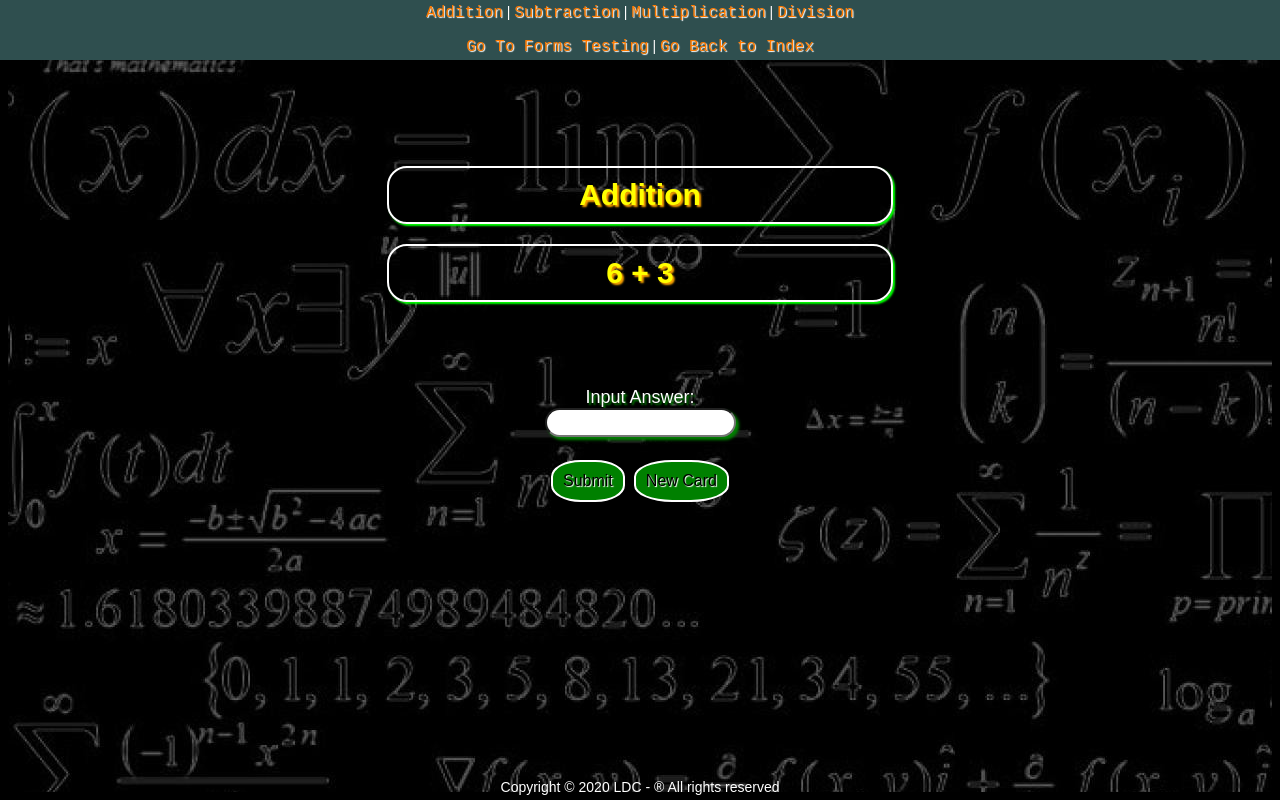
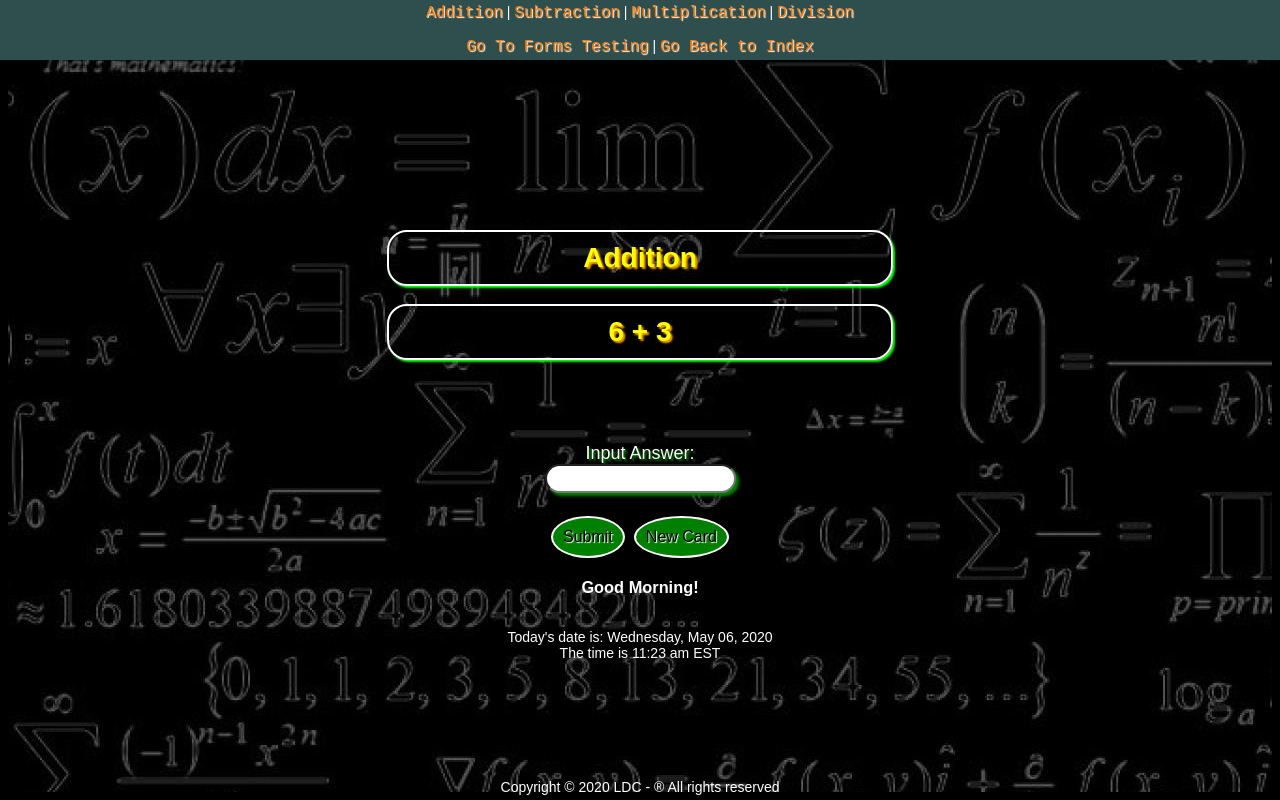
Before and after one commit to takeaimnfire/php-course, a PHP site: page /addition.php in a window 1280 px wide. Run offline with PHP 8.4, Linux system fonts and the light colour scheme; data that the repository does not hold is empty.

Commit message:
added time greeting to all

```diff
--- a/addition.php
+++ b/addition.php
@@ -17,7 +17,7 @@
         ?>
         </div>
         <br/><br/>
-        <h1 style="margin-top: 10%; text-align: center; font-family: Arial;">Addition</h1>
+        <h1 style="margin-top: 15%; text-align: center; font-family: Arial;">Addition</h1>
 
         <h1 style="text-align: center; font-family: Arial;">
         <?php
@@ -55,6 +55,11 @@
             <button type="submit" id="button" class="button">Submit</button> <button type="button" onClick="history.go(0)" value="Refresh" id="button" class="button">New Card</button>
 
         </form>
+        <div style="text-align: center;" id="welcome">
+        <?php
+            include('time.php')
+        ?>
+        </div>
         <div style="position: fixed; bottom: 0; left: 0; right: 0; margin-bottom: 5px; text-align: center;">
         <?php
         include('footer.php');
--- a/css/style.css
+++ b/css/style.css
@@ -48,7 +48,7 @@ a:hover, a:active {
 
 h1 {
     color: yellow;
-    font-size: 30px;
+    font-size: 200%;
     border: 2px solid white;
     border-radius: 20px 20px 20px 20px;
     margin-right: 30%;
@@ -58,6 +58,20 @@ h1 {
     box-sizing: 2px;
     box-shadow: 2px 2px 2px lime;
 }
+
+h2 {
+    color: yellow;
+    font-size: 125%;
+    border: 2px solid white;
+    border-radius: 20px 20px 20px 20px;
+    margin-right: 30%;
+    margin-left: 30%;
+    padding: 10px;
+    text-shadow: 2px 2px 2px orange;
+    box-sizing: 2px;
+    box-shadow: 2px 2px 2px lime;
+}
+
 
 h3 {
     margin-right: 30%;
@@ -69,7 +83,7 @@ h3 {
     border: 2px solid white;
     box-sizing: 10px;
     border-style: solid;
-    border-radius: 40%;
+    border-radius: 50%;
     color: black;
     font-family: Arial;
     font-style: bold;
@@ -86,7 +100,7 @@ h3 {
     background-color: black;
     border: 2px solid white;
     box-sizing: 10px;
-    border-radius: 40%;
+    border-radius: 50%;
     color: white;
     font-family: Arial;
     font-style: bold;
@@ -110,7 +124,7 @@ h3 {
     border: 1px solid white;
     box-sizing: 10px;
     border-style: solid;
-    border-radius: 30%;
+    border-radius: 50%;
     color: black;
     font-family: Arial;
     font-style: bold;
--- a/divide.php
+++ b/divide.php
@@ -62,6 +62,11 @@
             <button type="submit" id="button" class="button">Submit</button> <button type="button" onClick="history.go(0)" value="Refresh" id="button" class="button">New Card</button>
 
         </form>
+        <div style="text-align: center;" id="welcome">
+        <?php
+            include('time.php')
+        ?>
+        </div>
         <div style="position: fixed; bottom: 0; left: 0; right: 0; margin-bottom: 5px; text-align: center;">
         <?php
         include('footer.php');
--- a/multiply.php
+++ b/multiply.php
@@ -56,6 +56,11 @@
             <button type="submit" id="button" class="button">Submit</button> <button type="button" onClick="history.go(0)" value="Refresh" id="button" class="button">New Card</button>
 
         </form>
+        <div style="text-align: center;" id="welcome">
+        <?php
+            include('time.php')
+        ?>
+        </div>
         <div style="position: fixed; bottom: 0; left: 0; right: 0; margin-bottom: 5px; text-align: center;">
         <?php
         include('footer.php');
--- a/subtraction.php
+++ b/subtraction.php
@@ -59,6 +59,11 @@
             <button type="submit" id="button" class="button">Submit</button> <button type="button" onClick="history.go(0)" value="Refresh" id="button" class="button">New Card</button>
 
         </form>
+        <div style="text-align: center;" id="welcome">
+        <?php
+            include('time.php')
+        ?>
+        </div>
         <div style="position: fixed; bottom: 0; left: 0; right: 0; margin-bottom: 5px; text-align: center;">
         <?php
         include('footer.php');
--- /dev/null
+++ b/time.php
@@ -0,0 +1,15 @@
+<?php
+    date_default_timezone_set('America/New_York');
+    $hour = date('G');
+    $year = date('y');
+
+    if ( $hour >= 5 && $hour < 12 ) {
+        echo  "<h3>Good Morning!</h3> <br/> Today's date is: " . date('l, M d, Y') . "<br/> The time is " . date('g:i a') . " EST";
+    } elseif ( $hour >= 12 && $hour < 18 ) {
+        echo  "<h3>Good afternoon!</h3> <br/> Today's date is: " . date('l, M d, Y') . "<br/> The time is " . date('g:i a') . " EST";
+    } elseif ( $hour >= 18 && $hour < 22 ) {
+        echo  "<h3>Good evening!</h3> <br/> Today's date is: " . date('l, M d, Y') . "<br/> The time is " . date('g:i a') . " EST";
+    } else {
+        echo  "<h3>Good night!</h3> <br/> Today's date is: " . date('l, M d, Y') . "<br/> The time is " . date('g:i a') . " EST";
+    }
+?>
```
Also changed, not shown: form.php (+18 -7 lines), form2.php (+5 -5 lines), forms.php (+20 -10 lines), index.php (+1 -14 lines).
